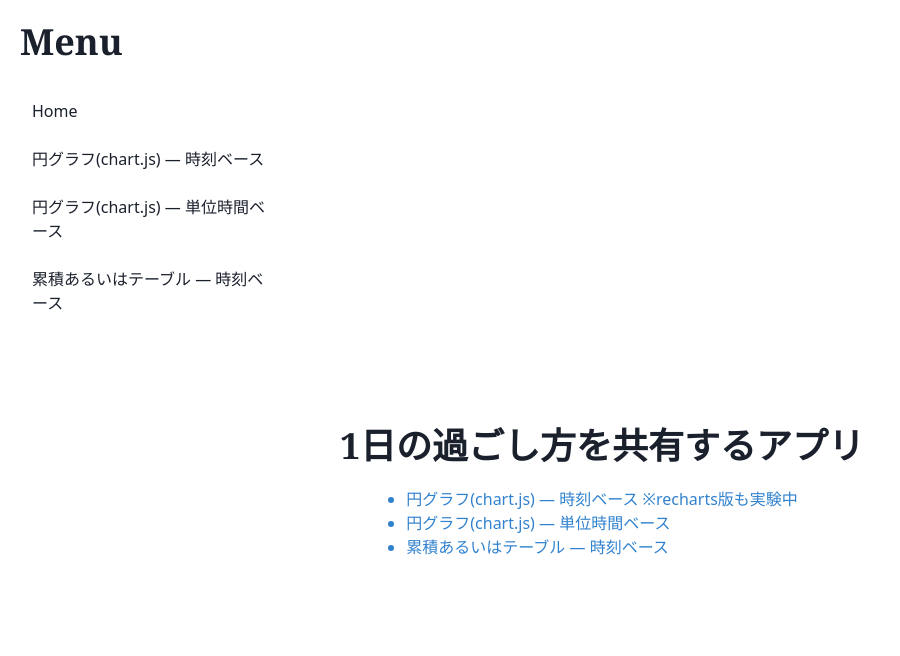
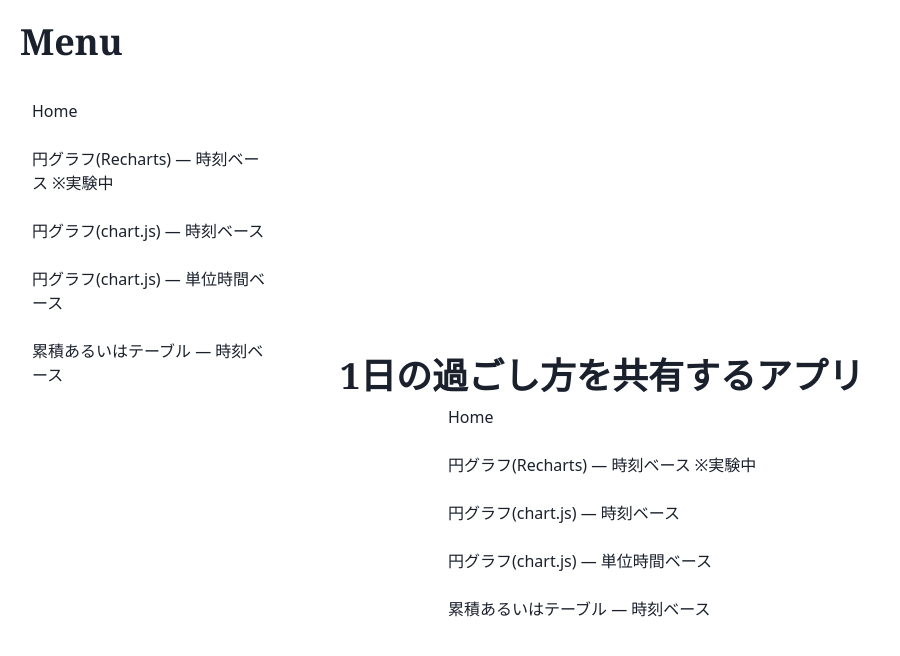
Before and after one commit to scndtnr/otaku_timetable, a Next.js app in the folder frontend/: page / in a window 1280 px wide. Shown: the top 656 px of the page, without its empty margins (0-900 px from the left). Built offline with nearby package versions, Linux system fonts and the light colour scheme.

Commit message:
update navigation

```diff
--- a/frontend/src/components/page/Top/Top.tsx
+++ b/frontend/src/components/page/Top/Top.tsx
@@ -1,6 +1,6 @@
+import Navigation from "@/components/ui/side_navigation/navigation";
 import styles from "@/styles/Home.module.css";
 import { Box, Heading, Text } from "@chakra-ui/react";
-import Link from "next/link";
 
 export const Top = () => {
   return (
@@ -9,39 +9,7 @@ export const Top = () => {
         <Box as="span">1日の過ごし方を共有するアプリ</Box>
       </Heading>
 
-      <Box as="ul" paddingTop={5}>
-        <Box
-          as="li"
-          cursor="pointer"
-          color="blue.500"
-          _hover={{
-            textDecoration: "underline",
-          }}
-        >
-          <Link href="/dailyTimeForm">円グラフ(chart.js) ― 時刻ベース ※recharts版も実験中</Link>
-        </Box>
-
-        <Box
-          as="li"
-          cursor="pointer"
-          color="blue.500"
-          _hover={{
-            textDecoration: "underline",
-          }}
-        >
-          <Link href="/hoursForm">円グラフ(chart.js) ― 単位時間ベース</Link>
-        </Box>
-        <Box
-          as="li"
-          cursor="pointer"
-          color="blue.500"
-          _hover={{
-            textDecoration: "underline",
-          }}
-        >
-          <Link href="/dailyTableForm">累積あるいはテーブル ― 時刻ベース</Link>
-        </Box>
-      </Box>
+      <Navigation />
     </main>
   );
 };
--- a/frontend/src/components/ui/side_navigation/navigation.tsx
+++ b/frontend/src/components/ui/side_navigation/navigation.tsx
@@ -8,6 +8,7 @@ const Navigation = () => {
   return (
     <Stack as="nav">
       <HoverLink href="/">Home</HoverLink>
+      <HoverLink href="/dailyTimeFormRecharts">円グラフ(Recharts) ― 時刻ベース ※実験中</HoverLink>
       <HoverLink href="/dailyTimeForm">円グラフ(chart.js) ― 時刻ベース</HoverLink>
       <HoverLink href="/hoursForm">円グラフ(chart.js) ― 単位時間ベース</HoverLink>
       <HoverLink href="/dailyTableForm">累積あるいはテーブル ― 時刻ベース</HoverLink>
```
